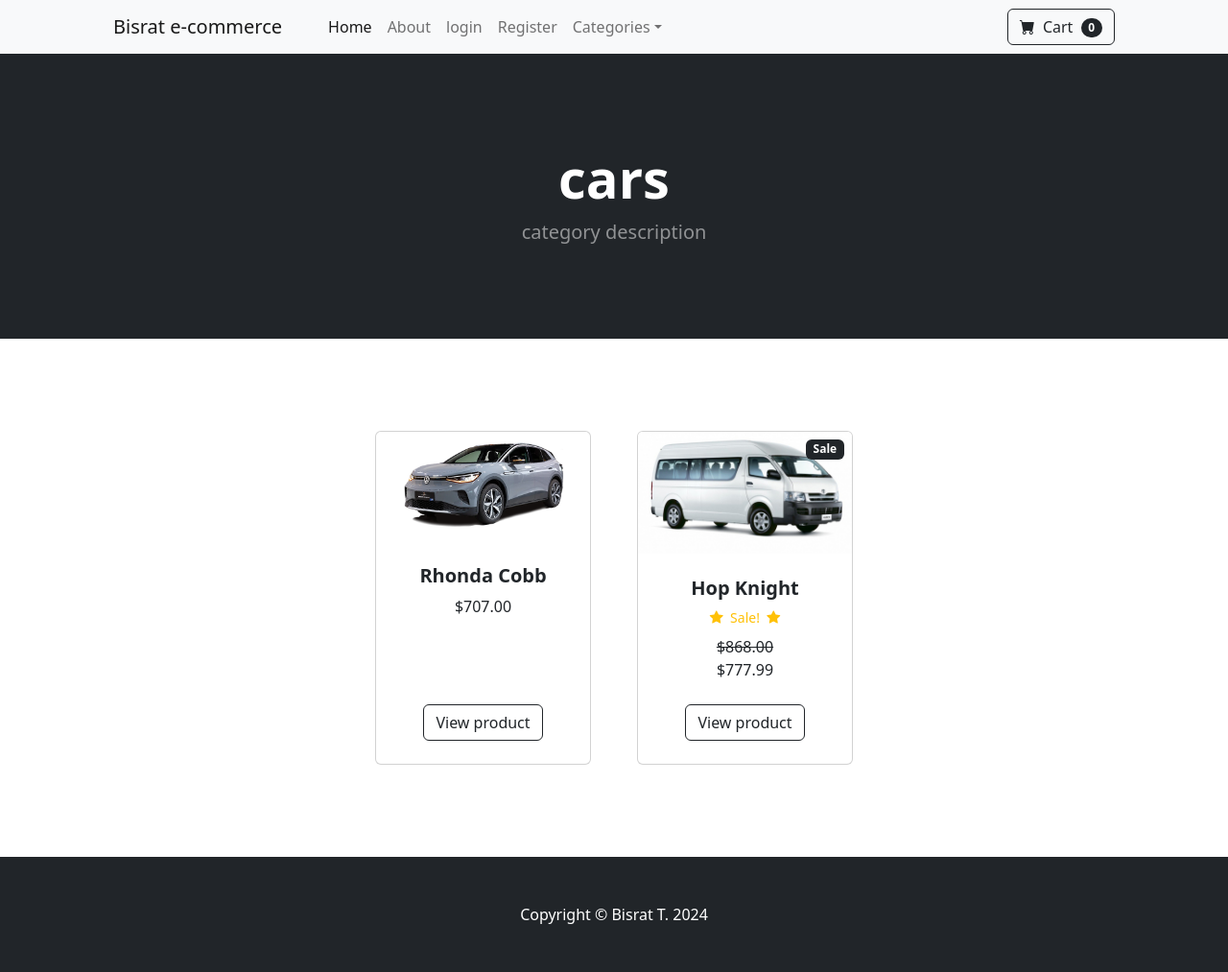
After one commit to bisre1921/django-ecommerce, a Django app: page /category/cars in a window 1280 px wide. The commit adds this page. Shown: the whole page at 96% size. Run offline with Django 5.2, Linux system fonts and the light colour scheme; data comes from the database, SQL or seed files in the repository; some libraries are stand-ins or nearby versions.

Commit message:
add product category pages

```diff
--- /dev/null
+++ b/store/templates/category.html
@@ -0,0 +1,85 @@
+{% extends "base.html" %}
+{% load static %}
+
+ {% block content %}
+    <!-- Header-->
+    <header class="bg-dark py-5">
+        <div class="container px-4 px-lg-5 my-5">
+            <div class="text-center text-white">
+                <h1 class="display-4 fw-bolder">{{ category }}</h1>
+                <p class="lead fw-normal text-white-50 mb-0">
+                    category description
+                </p>
+            </div>
+        </div>
+    </header>
+    <!-- Section-->
+    <section class="py-5">
+        <div class="container px-4 px-lg-5 mt-5">
+            <div class="row gx-4 gx-lg-5 row-cols-2 row-cols-md-3 row-cols-xl-4 justify-content-center">
+                {% for product in products  %}
+                    {% if product.is_sale %}
+                        <div class="col mb-5">
+                            <div class="card h-100">
+                                <!-- Sale badge-->
+                                <div class="badge bg-dark text-white position-absolute" style="top: 0.5rem; right: 0.5rem">Sale</div>
+                                <!-- Product image-->
+                                <img class="card-img-top" src="{{ product.image.url }}" alt="..." />
+                                <!-- Product details-->
+                                <div class="card-body p-4">
+                                    <div class="text-center">
+                                        <!-- Product name-->
+                                        <h5 class="fw-bolder">{{ product.name }}</h5>
+                                        <!-- Product reviews-->
+                                        <div class="d-flex justify-content-center small text-warning mb-2">
+                                            <div class="bi-star-fill"></div>
+                                            &nbsp;&nbsp;Sale!&nbsp;&nbsp;
+                                            <div class="bi-star-fill"></div>
+                                        </div>
+                                        <!-- Product price-->
+                                            <strike>
+                                            ${{ product.price }}
+                                            </strike>
+                                            <br/>
+                                            ${{ product.sale_price }}
+                                    </div>
+                                </div>
+                                <!-- Product actions-->
+                                <div class="card-footer p-4 pt-0 border-top-0 bg-transparent">
+                                    <div class="text-center"><a class="btn btn-outline-dark mt-auto" href="{% url 'product' product.id %}">View product</a></div>
+                                </div>
+                            </div>
+                        </div>
+                    {% else %}
+                        <div class="col mb-5">
+                            <div class="card h-100">
+                                <!-- Product image-->
+                                <img class="card-img-top" src="{{ product.image.url }}" alt="..." />
+                                <!-- Product details-->
+                                <div class="card-body p-4">
+                                    <div class="text-center">
+                                        <!-- Product name-->
+                                        <h5 class="fw-bolder">{{ product.name }}</h5>
+                                        <!-- Product price-->
+                                        ${{ product.price }}
+                                    </div>
+                                </div>
+                                <!-- Product actions-->
+                                <div class="card-footer p-4 pt-0 border-top-0 bg-transparent">
+                                    <div class="text-center"><a class="btn btn-outline-dark mt-auto" href="{% url 'product' product.id %}">View product</a></div>
+                                </div>
+                            </div>
+                        </div>
+                    {% endif %}
+                {% endfor %}
+
+            </div>
+        </div>
+    </section>
+ {% endblock %}
+    <!-- Bootstrap core JS-->
+    <script src="https://cdn.jsdelivr.net/npm/bootstrap@5.2.3/dist/js/bootstrap.bundle.min.js"></script>
+    <!-- Core theme JS-->
+    <script src="{% static 's/scripts.js' %} "></script>
+    </body>
+</html>
--- a/store/templates/navbar.html
+++ b/store/templates/navbar.html
@@ -13,12 +13,13 @@
                     <li class="nav-item"><a class="nav-link" href="{% url 'register' %}">Register</a></li>
                 {% endif %}
                 <li class="nav-item dropdown">
-                    <a class="nav-link dropdown-toggle" id="navbarDropdown" href="#" role="button" data-bs-toggle="dropdown" aria-expanded="false">Shop</a>
+                    <a class="nav-link dropdown-toggle" id="navbarDropdown" href="#" role="button" data-bs-toggle="dropdown" aria-expanded="false">Categories</a>
                     <ul class="dropdown-menu" aria-labelledby="navbarDropdown">
-                        <li><a class="dropdown-item" href="#!">All Products</a></li>
+                        <li><a class="dropdown-item" href="{% url 'home' %}">All Products</a></li>
                         <li><hr class="dropdown-divider" /></li>
-                        <li><a class="dropdown-item" href="#!">Popular Items</a></li>
-                        <li><a class="dropdown-item" href="#!">New Arrivals</a></li>
+                        <li><a class="dropdown-item" href="{% url 'category' 'cars' %}">cars</a></li>
+                        <li><a class="dropdown-item" href="{% url 'category' 'cellphone' %}">cellphone</a></li>
+                        <li><a class="dropdown-item" href="{% url 'category' 'realstate' %}">realstate</a></li>
                     </ul>
                 </li>
             </ul>
--- a/store/urls.py
+++ b/store/urls.py
@@ -8,4 +8,5 @@ urlpatterns = [
     path('logout/', views.logout_user , name="logout"),
     path('register/', views.register_user , name="register"),
     path('product/<int:pk>', views.product , name="product"),
+    path('category/<str:foo>', views.category , name="category"),
 ]
--- a/store/views.py
+++ b/store/views.py
@@ -1,5 +1,5 @@
 from django.shortcuts import render , redirect
-from .models import Product
+from .models import Product , Category
 from django.contrib.auth import authenticate, login, logout
 from django.contrib import messages
 from django.contrib.auth.models import User
@@ -18,6 +18,17 @@ def about(request):
 def product(request , pk):
     product = Product.objects.get(id=pk)
     return render(request , 'product.html' , {'product': product})
+
+def category(request , foo):
+    foo = foo.replace('-' , ' ')
+    try:
+        category = Category.objects.get(name=foo)
+        products = Product.objects.filter(category=category)
+        return render(request , 'category.html' , {'products': products , 'category': category})
+    except:
+        messages.error(request, "Category does not exist")
+        return redirect('home')
+
 
 def login_user(request):
     if request.method == 'POST':
```
